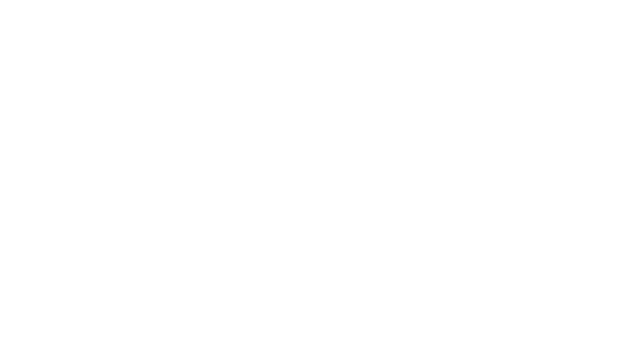
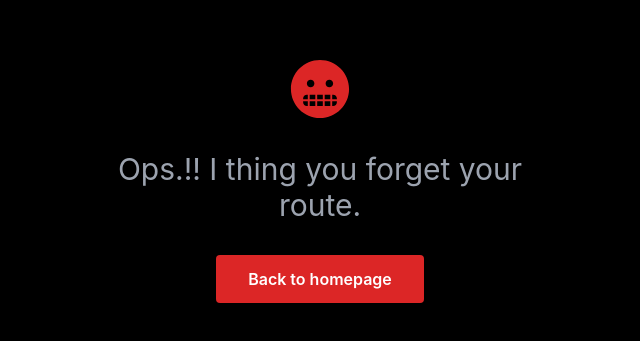
Before and after one commit to Jobayer109/Opinion-plug-client, a React (Create React App) app: page /services/1 in a window 1280 px wide. Before the commit this address had no page. Shown: the part 219-560 px from the top of the page, without its empty margins (320-960 px from the left). Built offline with nearby package versions, Linux system fonts and the light colour scheme.

Commit message:
error page created

```diff
--- a/src/Pages/Shared/ErrorPage.jsx
+++ b/src/Pages/Shared/ErrorPage.jsx
@@ -1,11 +1,23 @@
-import React from 'react';
+import React from "react";
+import { FaGrimace } from "react-icons/fa";
+import { Link } from "react-router-dom";
 
 const ErrorPage = () => {
-    return (
-        <div>
-
-        </div>
-    );
+  return (
+    <section className="flex items-center sm:p-16 bg-black h-screen">
+      <div className="container flex flex-col items-center justify-center px-5 mx-auto my-8 space-y-8 text-center sm:max-w-md">
+        <FaGrimace className="text-red-600 text-6xl" />
+        <p className="text-3xl text-gray-400"> Ops.!! I thing you forget your route.</p>
+        <Link
+          to="/"
+          rel="noopener noreferrer"
+          className="px-8 py-3 font-semibold rounded bg-red-600 text-white hover:bg-green-500 hover:text-black"
+        >
+          Back to homepage
+        </Link>
+      </div>
+    </section>
+  );
 };
 
 export default ErrorPage;
```
